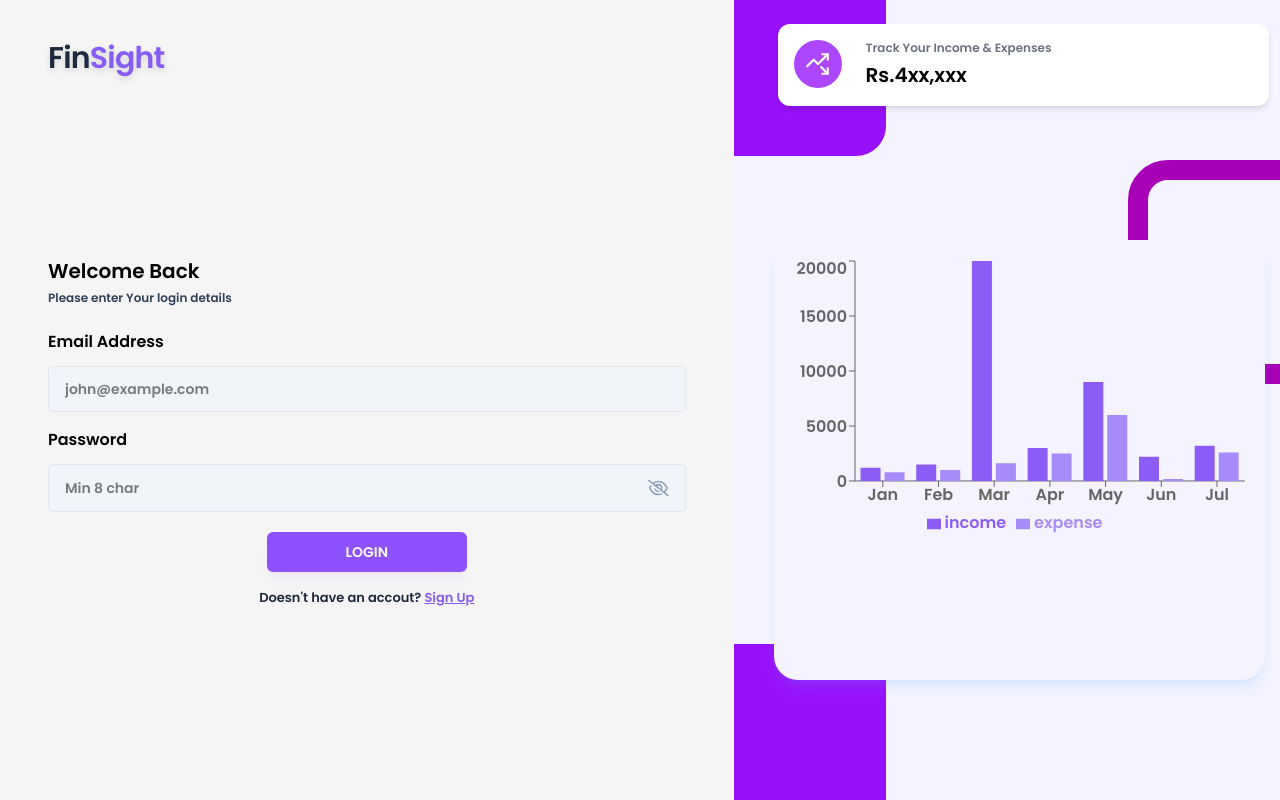
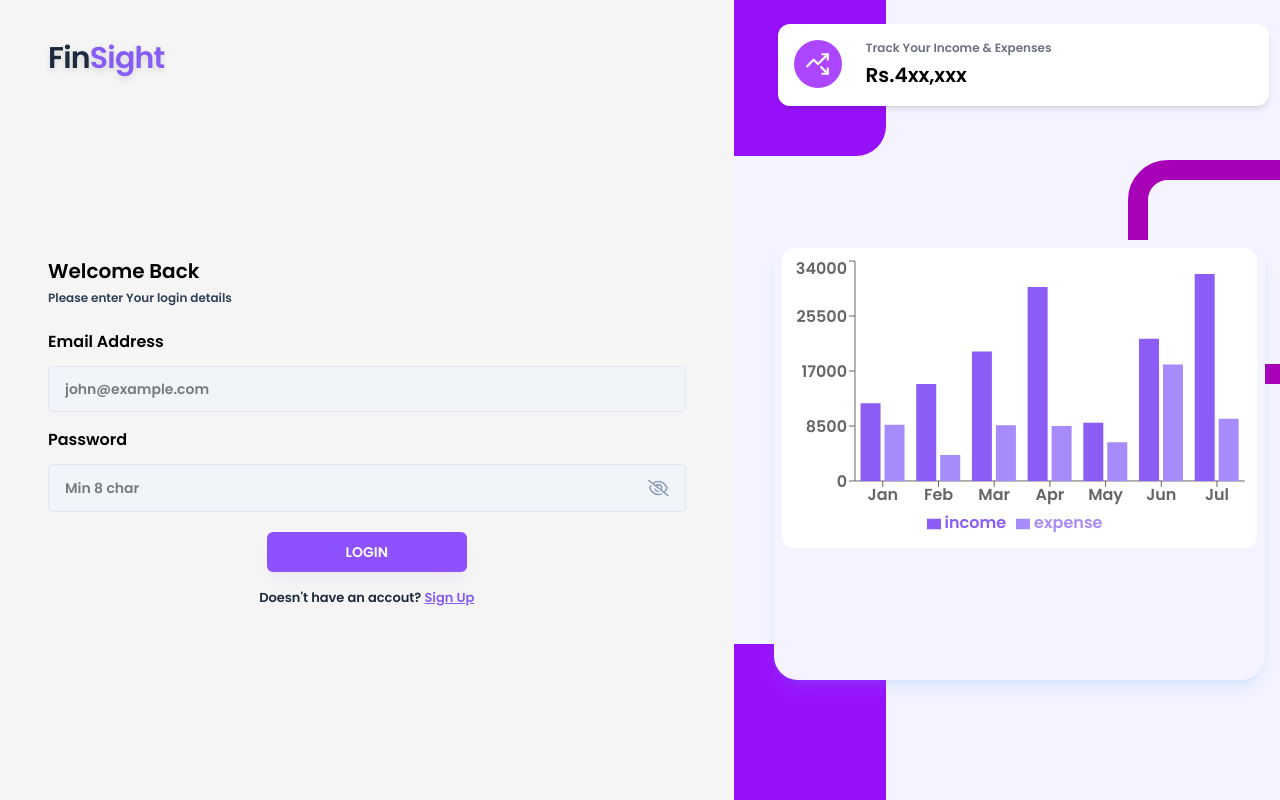
Before and after one commit to hisaiii/personal-finance-tracker, a React (Vite) app in the folder frontend/: page /login in a window 1280 px wide. Built offline with nearby package versions, Linux system fonts and the light colour scheme; a web font is replaced by a local one.

Commit message:
chart final

```diff
--- a/frontend/src/components/Charts/IncomeExpenseChart.jsx
+++ b/frontend/src/components/Charts/IncomeExpenseChart.jsx
@@ -1,17 +1,17 @@
 import { BarChart, Bar, XAxis, YAxis, Tooltip, ResponsiveContainer, Legend } from "recharts";
 
 const data = [
-  { month: "Jan", income: 1200, expense: 800 },
-  { month: "Feb", income: 1500, expense: 1000 },
-  { month: "Mar", income: 20000, expense: 1600 },
-  { month: "Apr", income: 3000, expense: 2500 },
+  { month: "Jan", income: 12000, expense: 8700 },
+  { month: "Feb", income: 15000, expense: 4000 },
+  { month: "Mar", income: 20000, expense: 8600 },
+  { month: "Apr", income: 30000, expense: 8500 },
   { month: "May", income: 9000, expense: 6000 },
-  { month: "Jun", income: 2200, expense: 180 },
-  { month: "Jul", income: 3201, expense: 2600 },
+  { month: "Jun", income: 22000, expense: 18000},
+  { month: "Jul", income: 32010, expense: 9600 },
 ];
 export default function IncomeExpenseChart() {
   return (
-    <div className="w-full h-[300px] p-2 rounded-xl">
+    <div className="w-full h-[300px] p-2 rounded-xl bg-white">
       <ResponsiveContainer width="100%" height="100%">
         <BarChart data={data}>
           <XAxis dataKey="month" />
```
